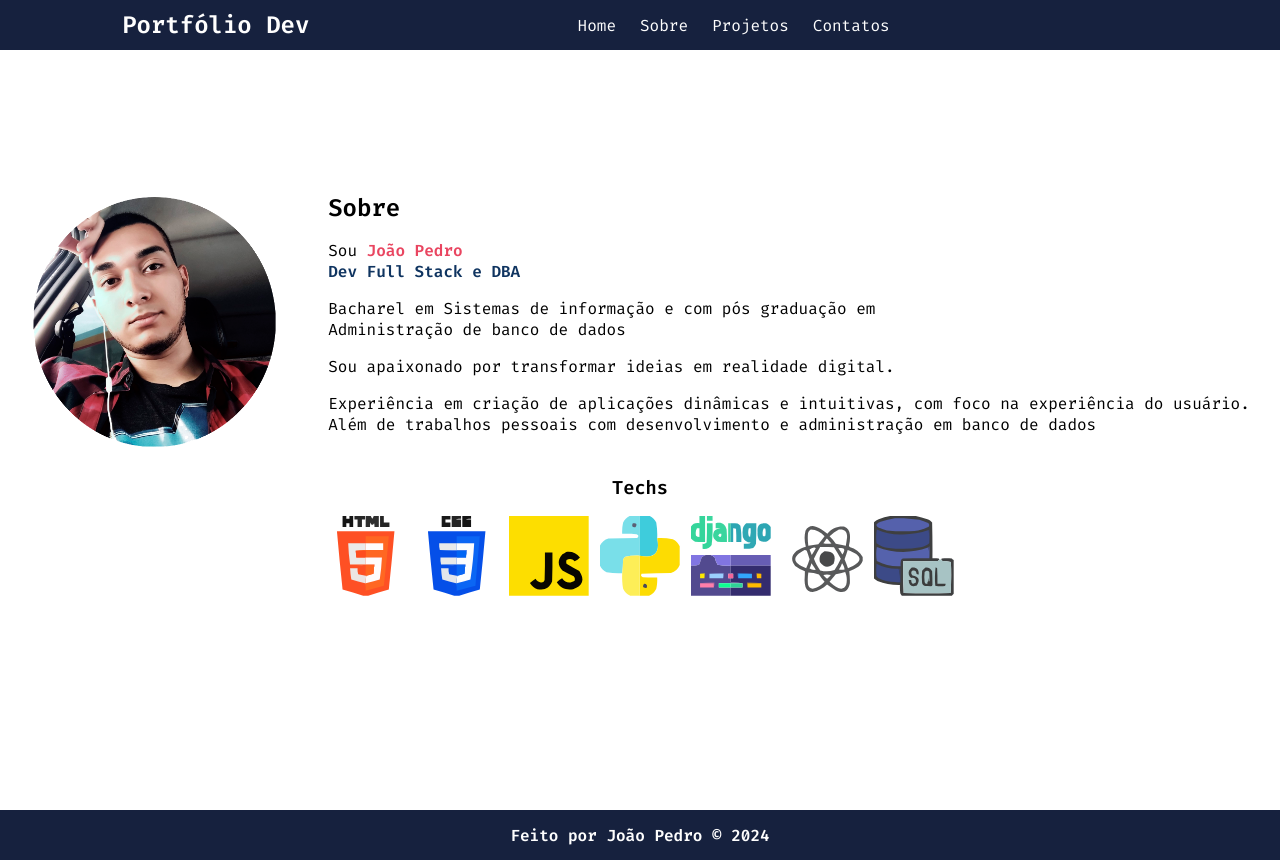
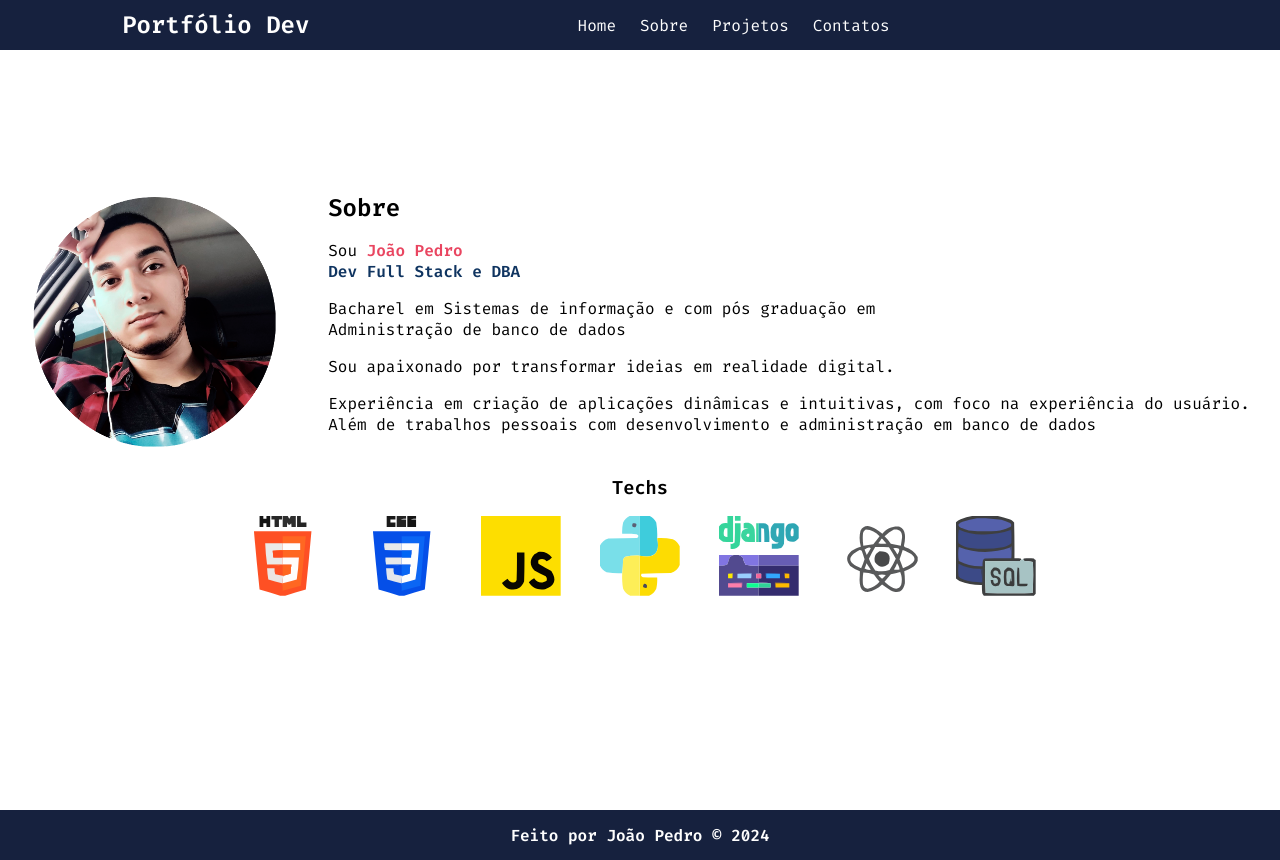
Before and after one commit to joaopver10/Portfolio, a React (Vite) app: page /sobre in a window 1280 px wide. Built offline with nearby package versions, Linux system fonts and the light colour scheme.

Commit message:
Modificações nas paginas

```diff
--- a/src/pages/Sobre/Sobre.module.css
+++ b/src/pages/Sobre/Sobre.module.css
@@ -34,7 +34,7 @@
 }
 
 .techs{
-    width: 50%;
+    width: 65%;
     display: flex;
     flex-direction: column;
     align-items: center;
```
